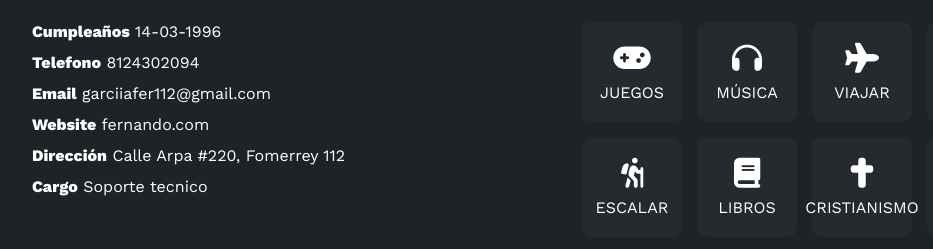
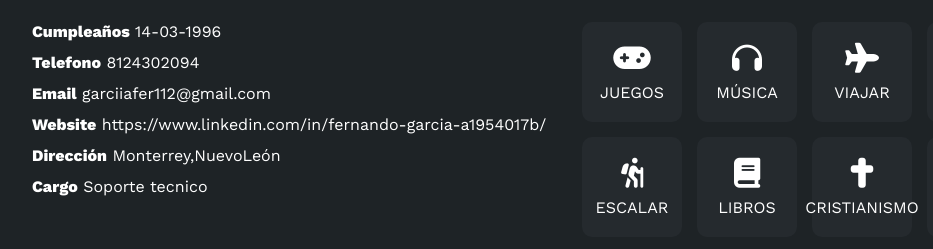
Before and after one commit to InterestellarFer112/portfolio, a plain HTML site: page index.html in a window 1280 px wide. Shown: the part 1073-1322 px from the top of the page, 58-991 px from the left. Drawn offline with nearby package versions, Linux system fonts and the light colour scheme.

Commit message:
index.html

```diff
--- a/index.html
+++ b/index.html
@@ -75,11 +75,11 @@
                         </li>
                         <li>
                             <strong>Website</strong>
-                            fernando.com
+                            https://www.linkedin.com/in/fernando-garcia-a1954017b/
                         </li>
                         <li>
                             <strong>Dirección</strong>
-                            Calle Arpa #220, Fomerrey 112
+                            Monterrey,NuevoLeón
                         </li>
                         <li>
                             <strong>Cargo</strong>
@@ -137,7 +137,7 @@
 
              </div>
              <button>
-                    <a href="https://github.com/InterestellarFer112/portfolio/blob/main/CV-FernandoGarciaTurrubiates-PDF.pdf" download>
+                    <a href="https://github.com/InterestellarFer112/CV/archive/refs/heads/main.zip" download>
                     Descargar CV  <i class="fa-solid fa-download"></i>
                     <span class="overlay"></span>
              </button>
```
